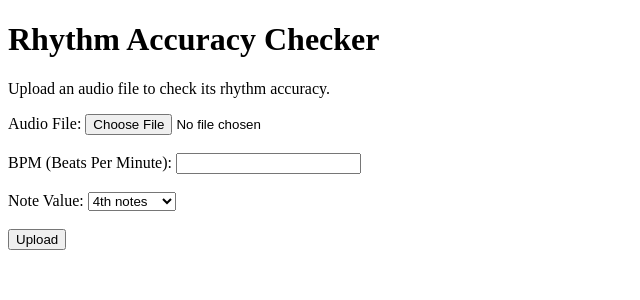
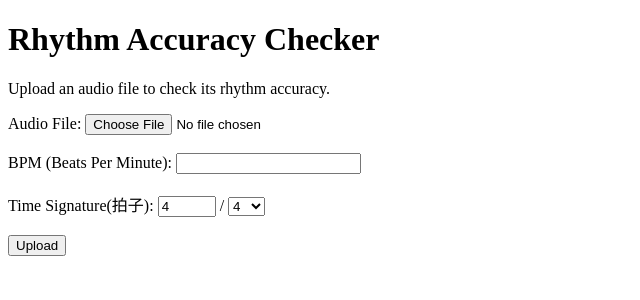
Before and after one commit to jiei-h/rhythm-accuracy-checker, a Flask app: page / in a window 1280 px wide. Shown: the top 300 px of the page, without its empty margins (0-640 px from the left). Run offline with Flask 3, Linux system fonts and the light colour scheme.

Commit message:
feat: 画面に拍子入力欄を追加し、app.pyでデータを受け取る処理を実装

```diff
--- a/app.py
+++ b/app.py
@@ -19,24 +19,36 @@ def analyze():
     unique_filename = f"{uuid.uuid4()}_{audio_file.filename}"
     audio_save_path = os.path.join("data/audio_files", unique_filename)
     audio_file.save(audio_save_path)
+
+    # フォームからBPMを受け取る
     bpm = int(request.form["bpm"])
-    note_value = int(request.form["note_value"])
+
+    # フォームから拍子（分子・分母）を受け取る
+    time_num = int(request.form["time_num"])
+    time_den = int(request.form["time_den"])
 
     # 音源を読み込み、解析を行う
     y, sr = load_audio(audio_save_path)
     duration = get_duration(y, sr)
     onsets = onset_detect(y, sr)
-    deviations = calculate_deviations(bpm, note_value, onsets, duration)
+
+
+    # --- ⚠️ 一時的な措置（ステップ3に繋ぐためのダミー処理） ---
+    # ロジックを完全に組み直す前のつなぎとして、time_den をこれまでの note_value の代わりに仮で渡しておきます
+    deviations = calculate_deviations(bpm, time_den, onsets, duration)
     average, stdev, extreme, extreme_time = summarize(deviations, onsets)
+    # --------------------------------------------------------
+
+
     judgment = evaluate_stability(stdev)
     summary = DeviationSummary(average, stdev, extreme, extreme_time, judgment)
 
-    # グラフを生成し、staticフォルダに保存する
+    # グラフを生成し、保存する
     graph_filename = f"{uuid.uuid4()}_tempo_graph.png"
     graph_path = os.path.join("data", "graphs", graph_filename)
     plot_deviation(onsets, deviations, summary, graph_path)
 
-    return render_template("result.html", audio_file=audio_file, bpm=bpm, note_value=note_value, summary=summary, graph_filename=graph_filename)
+    return render_template("result.html", audio_file=audio_file, bpm=bpm, note_value=time_den, summary=summary, graph_filename=graph_filename)
 
 
 # data/graphs/ の中の画像を画面に表示するためのルート（実務の定番テクニック）
--- a/templates/index.html
+++ b/templates/index.html
@@ -8,19 +8,36 @@
         <p>Upload an audio file to check its rhythm accuracy.</p>
 
         <form action="/analyze" method="post" enctype="multipart/form-data">
-            <label for="audio_file">Audio File:</label>
-            <input type="file" id="audio_file" name="audio_file" accept="audio/*" required><br><br>
+            <!--1.音源ファイル選択-->
+            <div>
+                <label for="audio_file">Audio File:</label>
+                <input type="file" id="audio_file" name="audio_file" accept="audio/*" required>
+            </div>
+            <br>
 
-            <label for="bpm">BPM (Beats Per Minute):</label>
-            <input type="number" id="bpm" name="bpm" min="1" step="1" required><br><br>
+            <!--2.BPM入力-->
+            <div>
+                <label for="bpm">BPM (Beats Per Minute):</label>
+                <input type="number" id="bpm" name="bpm" min="1" step="1" required>
+            </div>
+            <br>
 
-            <label for="note_value">Note Value:</label>
-            <select id="note_value" name="note_value" required>
-                <option value="4">4th notes</option>
-                <option value="8">8th notes</option>
-                <option value="16">16th notes</option>
-                <option value="32">32nd notes</option>
-            </select><br><br>
+            <!--3.拍子（Time Signature）の入力欄-->
+            <div>
+                <label>Time Signature(拍子):</label>
+                <!-- 分子：1小節の中に何拍あるか（例：4/4なら「4」）-->
+                <input type="number" id="time_num" name="time_num" value="4" required min="1" style="width: 50px;">
+                <span>/</span>
+                <!--分母：何分音符を一拍とするか（例：4/4なら「4」）-->
+                <select id="time_den" name="time_den" required>
+                    <option value="4" selected>4</option>
+                    <option value="8">8</option>
+                    <option value="16">16</option>
+                    <option value="32">32</option>
+                </select>
+            </div>
+        <br>
+
 
             <button type="submit">Upload</button>
         </form>
```
